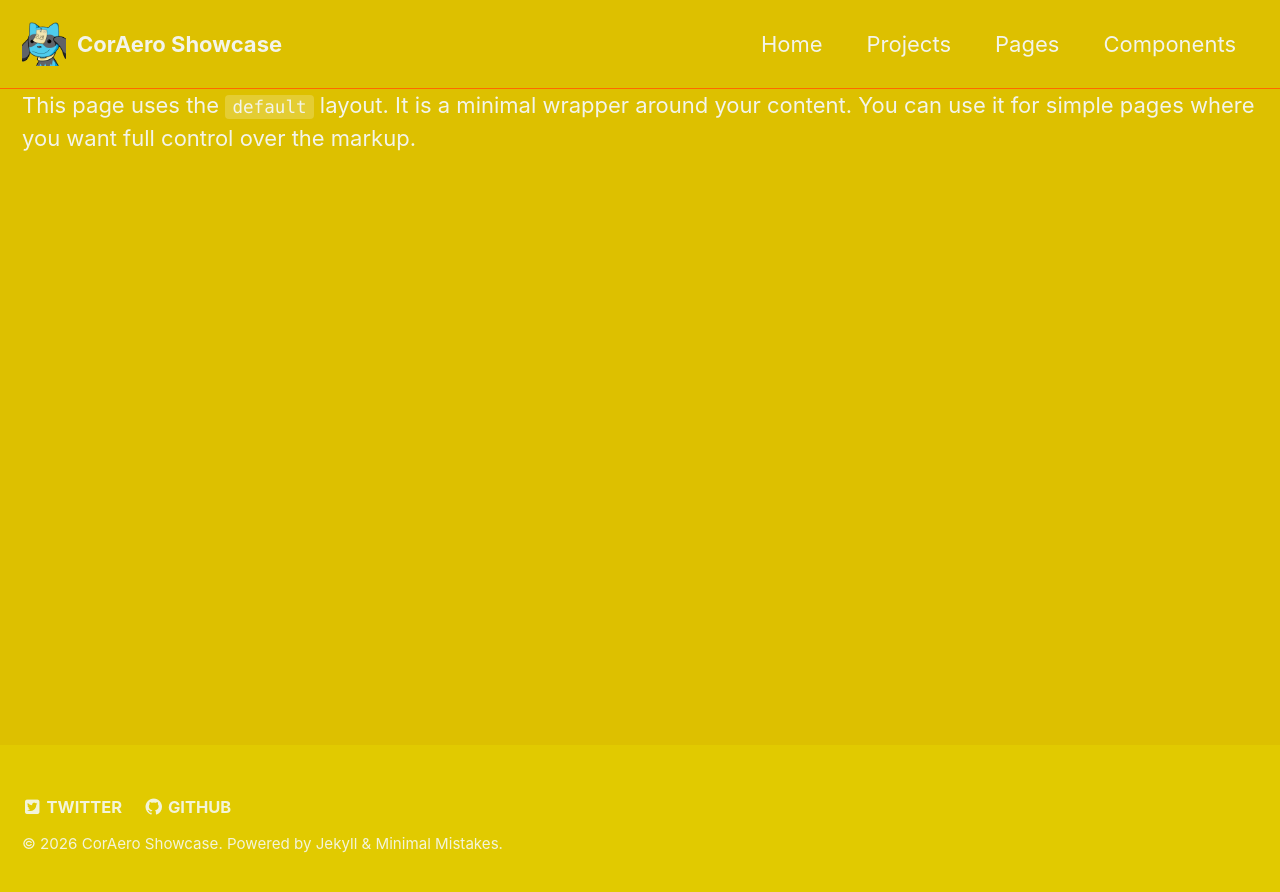
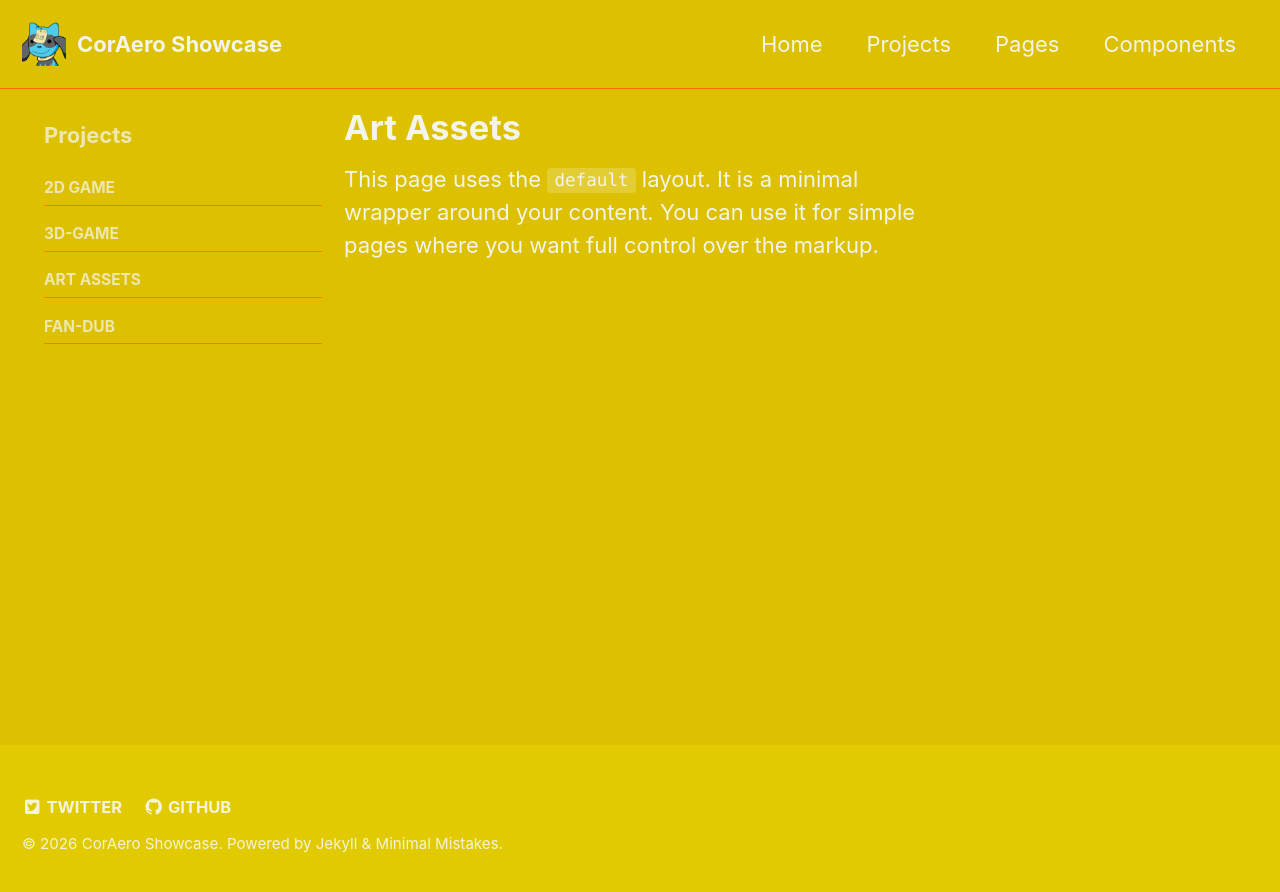
Before and after one commit to MUI-Corey/MUI-Corey.github.io, a Jekyll site: the page built from _pages/art-assets.md, in a window 1280 px wide. Shown: the top 892 px of the page. Built offline with Jekyll 4.4.1, drawn with Linux system fonts in a browser that asks for light colours.

Commit message:
Update art-assets.md

```diff
--- a/_pages/art-assets.md
+++ b/_pages/art-assets.md
@@ -1,7 +1,11 @@
 ---
 title: "Art Assets"
-layout: default
+layout: single
 permalink: /projects/art-assets/
+sidebar:
+  title: "Projects"
+  nav:
+    - projects
 ---
 
 This page uses the `default` layout. It is a minimal wrapper around your content.
```
